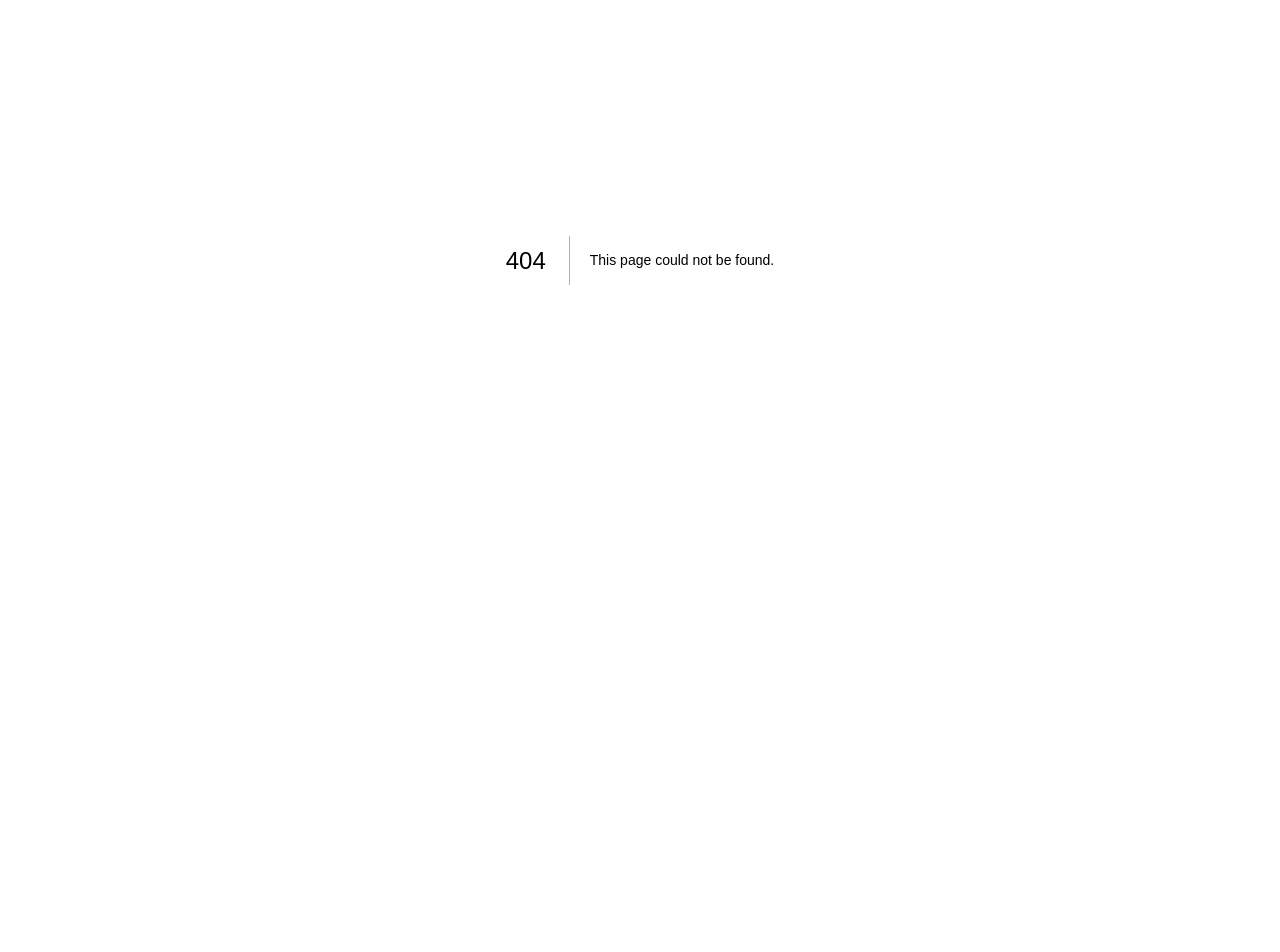
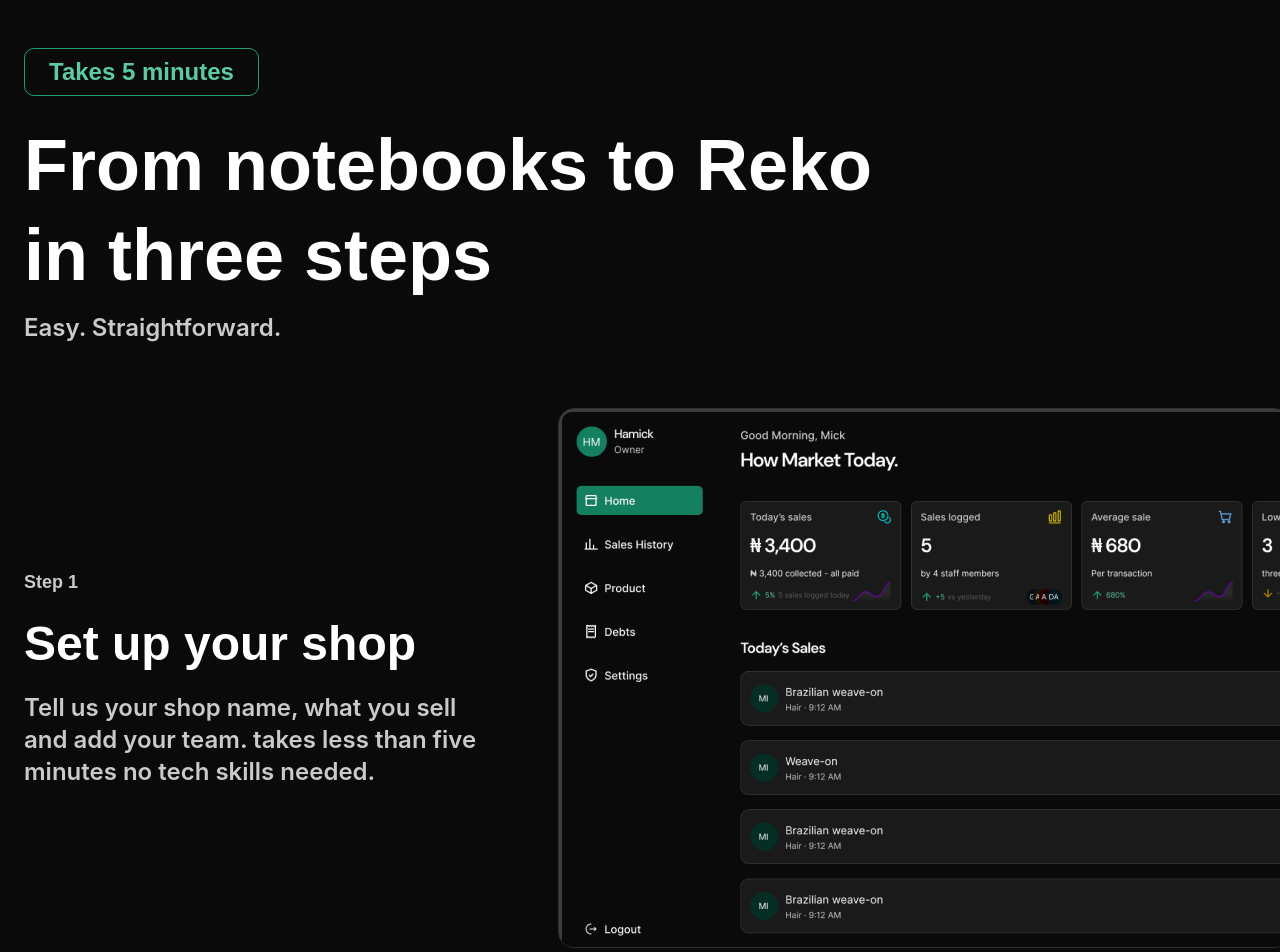
Before and after one commit to OBA-UI-CODE/product-sales, a Next.js app: page /how-it-works in a window 1280 px wide. Before the commit this address had no page. Shown: the part 140-1092 px from the top of the page. Before the commit the page ends 800 px from the top, so only its background shows below. Built offline with nearby package versions, Linux system fonts and the light colour scheme.

Commit message:
Build How It Works page: 3-step alternating layout with real dashboard screenshots, Final CTA reused

```diff
--- /dev/null
+++ b/src/app/(marketing)/how-it-works/page.tsx
@@ -0,0 +1,77 @@
+import FinalCTASection from "../FinalCTASection";
+
+const STEPS = [
+  {
+    title: "Set up your shop",
+    body: "Tell us your shop name, what you sell and add your team. takes less than five minutes no tech skills needed.",
+    image: "/images/howitworks-step1.png",
+  },
+  {
+    title: "Log sales as they happen",
+    body: "Tap in the item and price. Reko does the math, updates your stock, and keeps a running total for the day automatically.",
+    image: "/images/howitworks-step2.png",
+  },
+  {
+    title: "Know your numbers",
+    body: "See today's total, search past sales, spot low stock before it runs out. no more flipping through pages to find one entry.",
+    image: "/images/howitworks-step2.png",
+  },
+];
+
+export default function HowItWorksPage() {
+  return (
+    <>
+      <section className="mx-auto flex max-w-[1312px] flex-col gap-16 px-6 pt-6 pb-16 lg:pt-11">
+        <div className="flex flex-col gap-6">
+          <span
+            className="inline-flex h-12 w-fit items-center rounded-[10px] border px-6 font-heading text-sm font-semibold md:text-lg lg:text-2xl"
+            style={{
+              borderColor: "var(--color-primary-hover)",
+              color: "var(--color-accent-light)",
+            }}
+          >
+            Takes 5 minutes
+          </span>
+          <div className="flex flex-col gap-3">
+            <h1 className="max-w-[900px] font-heading text-[56px] font-semibold leading-tight md:text-[64px] lg:text-[72px]">
+              From notebooks to Reko in three steps
+            </h1>
+            <p className="text-base text-[var(--color-text-secondary)] md:text-xl md:font-heading md:font-semibold lg:text-2xl">
+              Easy. Straightforward.
+            </p>
+          </div>
+        </div>
+
+        <div className="flex flex-col gap-16">
+          {STEPS.map((step, i) => (
+            <div
+              key={step.title}
+              className={`flex flex-col gap-8 lg:items-center lg:gap-16 ${
+                i % 2 === 1 ? "lg:flex-row-reverse" : "lg:flex-row"
+              }`}
+            >
+              <div className="flex flex-col gap-4 lg:w-[470px] lg:shrink-0">
+                <span className="font-heading text-lg font-semibold text-[var(--color-text-secondary)]">
+                  Step {i + 1}
+                </span>
+                <h2 className="font-heading text-2xl font-semibold md:text-[48px]">
+                  {step.title}
+                </h2>
+                <p className="text-base text-[var(--color-text-secondary)] md:text-2xl md:font-heading md:font-semibold">
+                  {step.body}
+                </p>
+              </div>
+              <img
+                src={step.image}
+                alt={step.title}
+                className="h-auto w-full flex-1 rounded-2xl border border-[var(--color-border)]"
+              />
+            </div>
+          ))}
+        </div>
+      </section>
+
+      <FinalCTASection />
+    </>
+  );
+}
```
Also changed, not shown: public/images/howitworks-step1.png (added), public/images/howitworks-step2.png (added).
